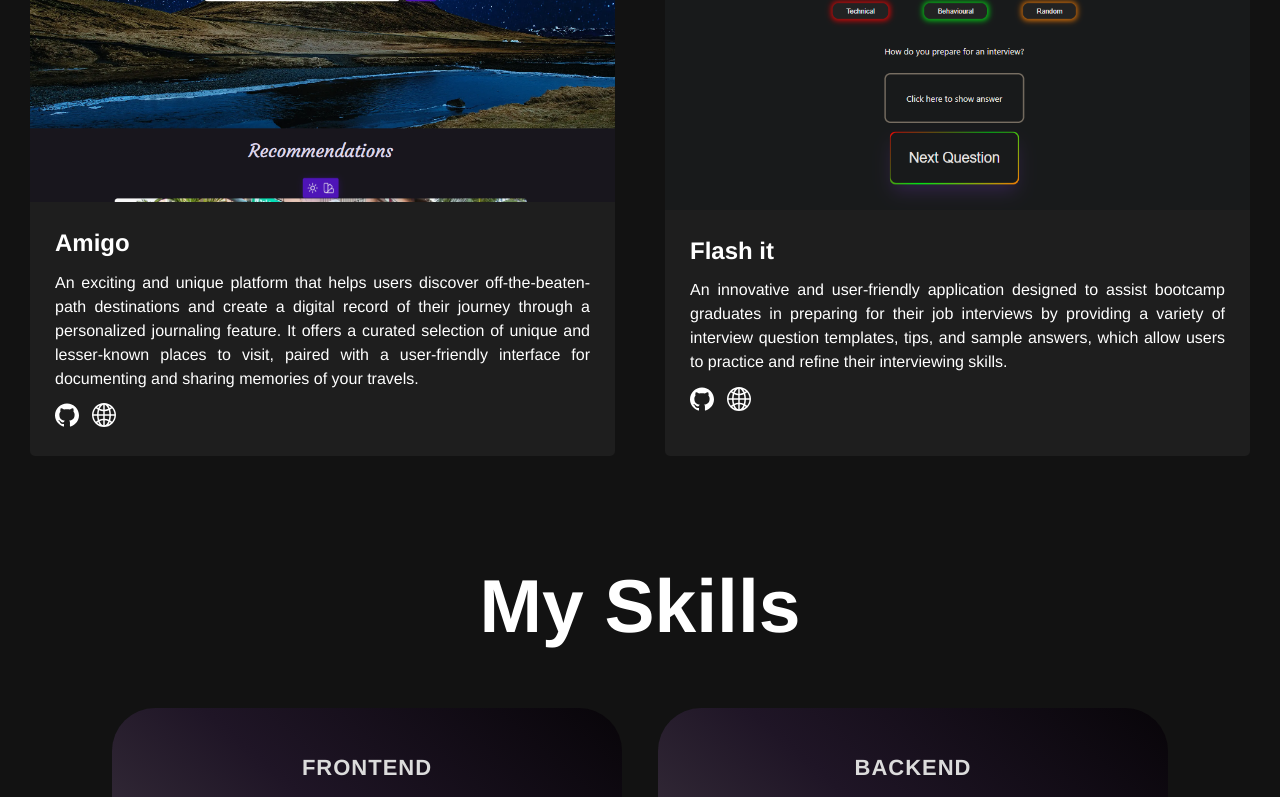
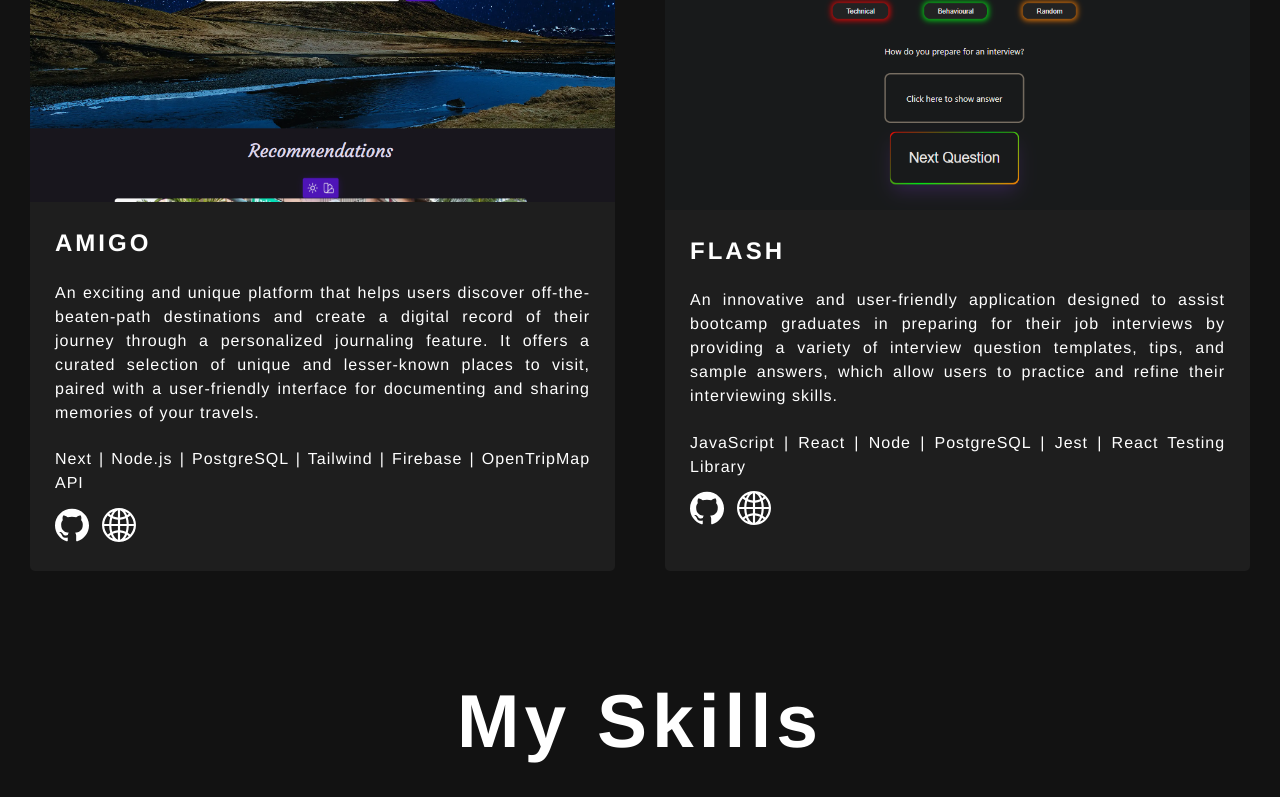
Before and after one commit to BeatriceStanila/portfolio, a Next.js app in the folder my-website/: page / in a window 1280 px wide. Shown: the part 2000-2797 px from the top of the page. Built offline with nearby package versions, Linux system fonts and the light colour scheme.

Commit message:
Final changes added some letter spacing

```diff
--- a/my-website/src/components/About/about.module.css
+++ b/my-website/src/components/About/about.module.css
@@ -33,12 +33,13 @@
   font-size: 75px;
   margin-bottom: 25px;
   text-transform: capitalize;
+  letter-spacing: 5px;
 }
 
 .aboutContent h2 {
   font-size: 22px;
   margin-bottom: 25px;
-  letter-spacing: 2px;
+  letter-spacing: 5px;
   text-transform: capitalize;
 }
 
@@ -106,6 +107,7 @@
   .aboutContent h2 {
     font-size: 20px;
     margin-bottom: 20px;
+    letter-spacing: 1px;
   }
 
   .aboutContent p {
--- a/my-website/src/components/Contact/contact.module.css
+++ b/my-website/src/components/Contact/contact.module.css
@@ -23,6 +23,7 @@
   font-size: 75px;
   color: #fff;
   letter-spacing: 5px;
+  padding-bottom: 20px;
 }
 
 .btn {
--- a/my-website/src/components/Hero/hero.module.css
+++ b/my-website/src/components/Hero/hero.module.css
@@ -53,6 +53,7 @@
   font-size: 75px;
   line-height: 1.1em;
   margin: 0 0 12.5px -5px;
+  letter-spacing: 5px;
 }
 
 .heroContent h2 {
@@ -60,6 +61,7 @@
   line-height: 2em;
   font-weight: 400;
   margin: 0 0 25px 0;
+  letter-spacing: 1px;
 }
 
 .heroButtons {
@@ -76,6 +78,7 @@
   padding: 13px 39px;
   border-radius: 3px;
   transition: 300ms;
+  letter-spacing: 2px;
 }
 
 .btn:hover,
@@ -96,6 +99,7 @@
   border-radius: 3px;
   transition: 300ms;
   background-color: #ffffff80;
+  letter-spacing: 2px;
 }
 
 .btnBold:hover,
@@ -106,9 +110,17 @@
 }
 
 @media (max-width: 768px) {
+  .heroContent p {
+    padding-top: 60px;
+  }
   .heroContent h1 {
     font-size: 45px;
-    line-height: 1.3em;
+    line-height: 2em;
     margin: 0 0 12.5px -5px;
+    letter-spacing: 1px;
+  }
+
+  .heroContent h2 {
+    padding-bottom: 20px;
   }
 }
--- a/my-website/src/components/Navbar/navbar.module.css
+++ b/my-website/src/components/Navbar/navbar.module.css
@@ -34,6 +34,7 @@
 .navMenu .listContainer li a {
   font-size: 16px;
   line-height: 1.5em;
+  letter-spacing: 3px;
   display: inline-block;
   cursor: pointer;
   text-decoration: none;
@@ -94,6 +95,7 @@
     align-self: center;
     gap: 45px;
     color: white;
-    text-decoration: none;
+    list-style-type: none;
+    letter-spacing: 3px;
   }
 }
--- a/my-website/src/components/Projects/Projects.js
+++ b/my-website/src/components/Projects/Projects.js
@@ -4,13 +4,14 @@ import styles from "./projects.module.css";
 import { motion } from "framer-motion";
 import { fadeIn, staggerContainer } from "@/utils/motion";
 
-function Projects({ title, description, demo, repo, image, index }) {
+function Projects({ title, description, demo, repo, image, stack }) {
   return (
     <div className={styles.project} id="projects">
       <img className={styles.image} src={image} />
       <div className={styles.content}>
         <h4 className={styles.title}>{title}</h4>
         <p className={styles.description}>{description}</p>
+        <p className={styles.description}>{stack}</p>
         <div className={styles.icons}>
           <Link href={repo}>
             <svg viewBox="0 0 24 24" xmlns="http://www.w3.org/2000/svg">
--- a/my-website/src/components/Projects/projects.module.css
+++ b/my-website/src/components/Projects/projects.module.css
@@ -23,12 +23,16 @@
 .title {
   font-size: 24px;
   line-height: 1.3em;
+  letter-spacing: 3px;
+  text-transform: uppercase;
 }
 
 .description {
   font-size: 16px;
   line-height: 1.5em;
   text-align: justify;
+  letter-spacing: 1px;
+  padding-top: 10px;
 }
 
 .icons {
@@ -38,8 +42,8 @@
 }
 
 .icons svg {
-  width: 24px;
-  height: 24px;
+  width: 34px;
+  height: 34px;
   fill: #fff;
   transition: 300ms;
 }
@@ -53,4 +57,12 @@
   .project {
     flex: 0 0 90%;
   }
+
+  .description {
+    font-size: 14px;
+    line-height: 1.5em;
+    text-align: justify;
+    letter-spacing: 0.5px;
+    padding-top: 10px;
+  }
 }
--- a/my-website/src/components/Skills/skills.module.css
+++ b/my-website/src/components/Skills/skills.module.css
@@ -10,6 +10,7 @@
   padding: 0 !important;
   margin-bottom: 40px;
   font-size: 75px;
+  letter-spacing: 5px;
   color: #fff;
   font-weight: 600;
   line-height: 60px;
@@ -32,19 +33,21 @@
 }
 
 .cardTitle {
-  font-weight: 600;
-  color: gainsboro;
-  letter-spacing: 1px;
+  font-weight: 700;
+  color: azure;
+  letter-spacing: 3px;
   line-height: 40px;
   font-size: 22px;
   padding-bottom: 8px;
   text-align: center;
   text-transform: uppercase;
+  padding-bottom: 32px;
 }
 
 .description {
   font-weight: 600;
-  line-height: 32px;
+  line-height: 3.3em;
+  letter-spacing: 2px;
   color: #fff;
   font-size: 16px;
   max-width: 470px;
--- a/my-website/src/data/data.js
+++ b/my-website/src/data/data.js
@@ -4,32 +4,28 @@ export const projectsData = [
     project_description:
       "An exciting and unique platform that helps users discover off-the-beaten-path destinations and create a digital record of their journey through a personalized journaling feature. It offers a curated selection of unique and lesser-known places to visit, paired with a user-friendly interface for documenting and sharing memories of your travels.",
     stack_used: [
-      "JavaScript",
-      "React.js",
-      "Node.js",
-      "PostgreSQL",
-      "Figma",
-      "Tailwind",
-      "Jest",
-      "React Testing Library",
-      "Firebase Auth",
+      "Next | ",
+      "Node.js | ",
+      "PostgreSQL | ",
+      "Tailwind | ",
+      "Firebase | ",
+      "OpenTripMap API",
     ],
     demo_link: "https://amigostravel.netlify.app/",
     repo_link: "https://github.com/BeatriceStanila/Amigo",
     image: "/amigo.png",
   },
   {
-    project_name: "Flash it",
+    project_name: "Flash ",
     project_description:
       "An innovative and user-friendly application designed to assist bootcamp graduates in preparing for their job interviews by providing a variety of interview question templates, tips, and sample answers, which allow users to practice and refine their interviewing skills.",
     stack_used: [
-      "JavaScript",
-      "React.js",
-      "Node.js",
-      "PostgreSQL",
-      "Figma",
-      "Jest",
-      "React Testing Library",
+      "JavaScript | ",
+      "React | ",
+      "Node | ",
+      "PostgreSQL | ",
+      "Jest | ",
+      "React Testing Library ",
     ],
     demo_link: "https://flash-it-frontend.onrender.com/",
     repo_link:
--- a/my-website/src/styles/globals.css
+++ b/my-website/src/styles/globals.css
@@ -50,6 +50,7 @@ li {
   line-height: 1.1em;
   margin: 0 0 90px 0;
   text-transform: capitalize;
+  letter-spacing: 5px;
 }
 
 .projects .projects-wrapper {
```
